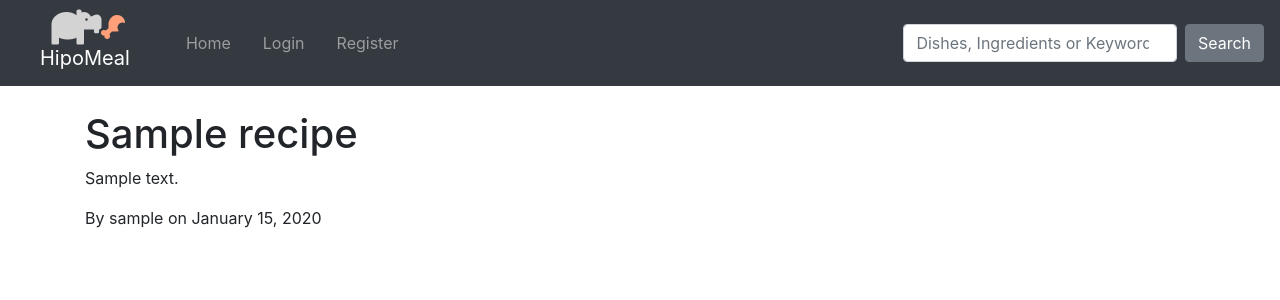
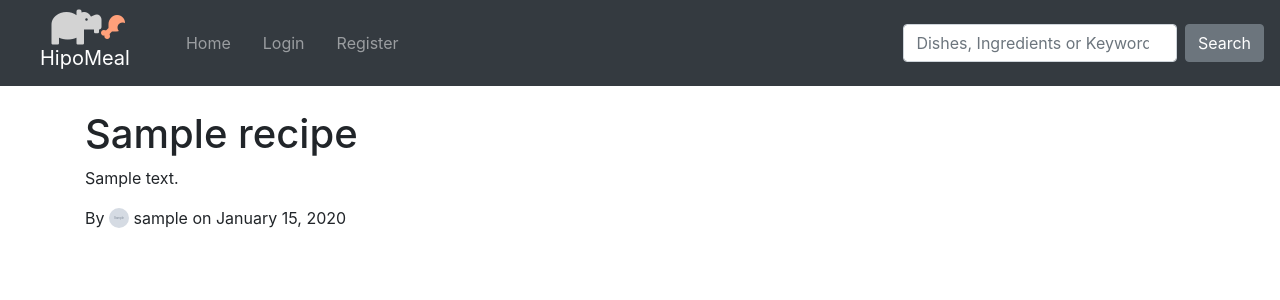
Before and after one commit to omerfarukabaci/hipo-meal, a Django app: page / in a window 1280 px wide. Shown: the top 300 px of the page. Run offline with Django 3.2, Linux system fonts and the light colour scheme; tables that the repository leaves empty hold one stand-in row (values such as "Sample post"); grey boxes marked "Sample" are stand-in pictures; some libraries are stand-ins or nearby versions.

Commit message:
Add a small user image

```diff
--- a/hipo_meal/recipes/templates/recipes/home.html
+++ b/hipo_meal/recipes/templates/recipes/home.html
@@ -4,6 +4,7 @@
     {% for recipe in recipes %}
         <h1>{{ recipe.title }}</h1>
         <p>{{ recipe.content }}</p>
-        <p>By {{ recipe.author }} on {{ recipe.date_posted|date:"F d, Y" }}</p>
+        <p>By <img src="{{ recipe.author.profile.image.url }}" class="rounded-circle thumbnail mb-1" style="height: 20px; width: 20px;">
+            {{ recipe.author }} on {{ recipe.date_posted|date:"F d, Y" }}</p>
     {% endfor %}
 {% endblock content %}
```
